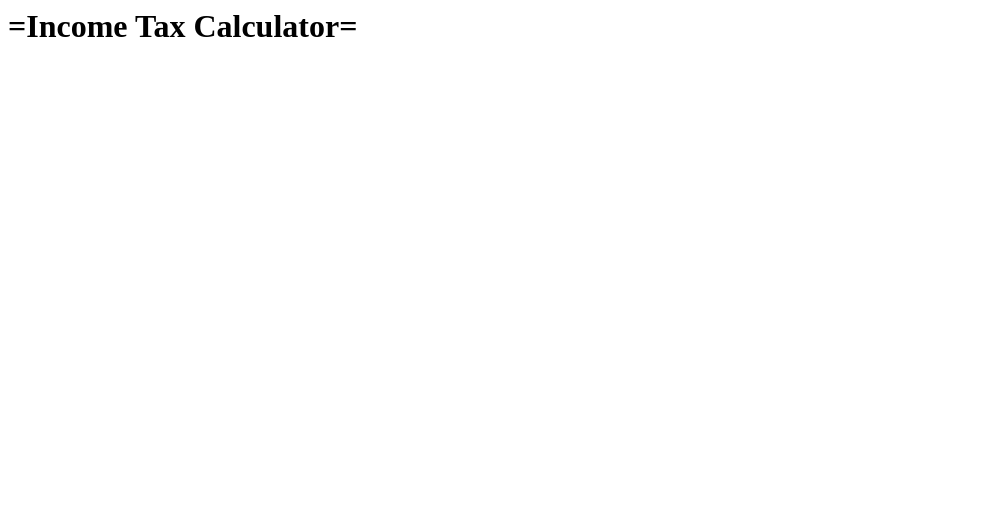
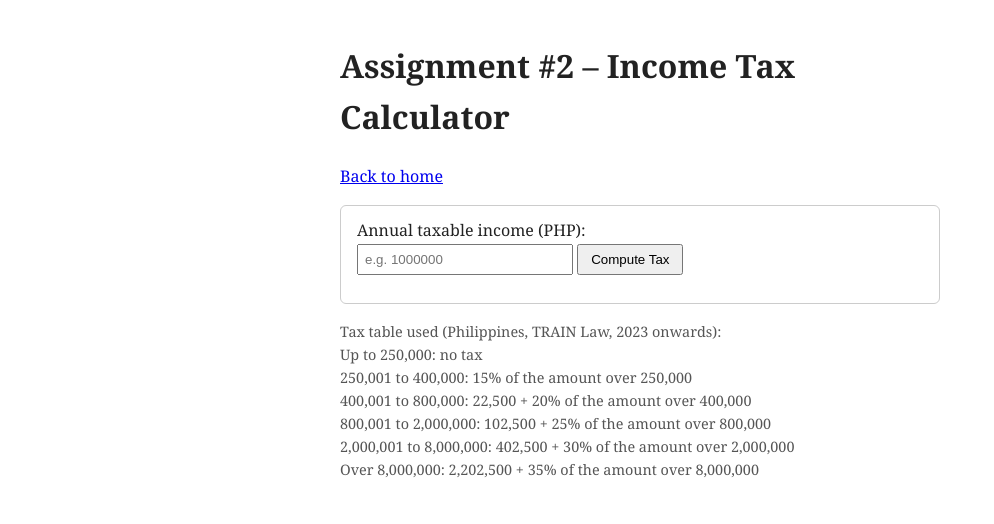
Before and after one commit to jdelfin08/cs1130-computing, a plain HTML site: page assignment2.html in a window 1280 px wide. Shown: the whole page, without its empty margins (0-994 px from the left). Drawn offline with Linux system fonts and the light colour scheme.

Commit message:
Calculator

```diff
--- a/assignment2.html
+++ b/assignment2.html
@@ -1 +1,106 @@
-<h1>=Income Tax Calculator=</h1>
+<!DOCTYPE html>
+<html lang="en">
+<head>
+  <meta charset="UTF-8">
+  <meta name="viewport" content="width=device-width, initial-scale=1">
+  <title>Assignment #2 – Income Tax Calculator</title>
+  <style>
+    body { font-family: Georgia, serif; max-width: 600px; margin: 40px auto; padding: 0 16px; color: #222; line-height: 1.6; }
+    .box { border: 1px solid #ccc; border-radius: 6px; padding: 12px 16px; margin: 16px 0; }
+    input { padding: 6px; width: 200px; }
+    button { padding: 6px 12px; cursor: pointer; }
+    table { border-collapse: collapse; width: 100%; }
+    td { padding: 6px 8px; border-bottom: 1px solid #ddd; }
+    td:last-child { text-align: right; }
+    .total td { font-weight: bold; color: #1f4e78; border-top: 2px solid #1f4e78; }
+    .error { color: #b00020; font-weight: bold; }
+    .note { font-size: 0.9em; color: #555; }
+  </style>
+</head>
+<body>
+  <h1>Assignment #2 – Income Tax Calculator</h1>
+  <p><a href="index.html">Back to home</a></p>
+
+  <div class="box">
+    <label for="income">Annual taxable income (PHP):</label><br>
+    <input type="number" id="income" placeholder="e.g. 1000000">
+    <button onclick="computeTax()">Compute Tax</button>
+    <p class="error" id="error"></p>
+  </div>
+
+  <div class="box" id="resultBox" style="display:none;"></div>
+
+  <p class="note">
+    Tax table used (Philippines, TRAIN Law, 2023 onwards):<br>
+    Up to 250,000: no tax<br>
+    250,001 to 400,000: 15% of the amount over 250,000<br>
+    400,001 to 800,000: 22,500 + 20% of the amount over 400,000<br>
+    800,001 to 2,000,000: 102,500 + 25% of the amount over 800,000<br>
+    2,000,001 to 8,000,000: 402,500 + 30% of the amount over 2,000,000<br>
+    Over 8,000,000: 2,202,500 + 35% of the amount over 8,000,000
+  </p>
+
+  <script>
+    // Formats a number as money, like PHP 1,234.50
+    function money(amount) {
+      return "PHP " + amount.toLocaleString("en-PH", { minimumFractionDigits: 2, maximumFractionDigits: 2 });
+    }
+
+    function computeTax() {
+      document.getElementById("error").innerHTML = "";
+      document.getElementById("resultBox").style.display = "none";
+
+      // 1. Read and check the input
+      var text = document.getElementById("income").value;
+      var income = parseFloat(text);
+      if (text === "" || isNaN(income) || income < 0) {
+        document.getElementById("error").innerHTML = "Please enter an income of 0 or more.";
+        return;
+      }
+
+      // 2. Find the bracket. The checks go from the LOWEST bracket up,
+      //    and the first one that is true is the one that runs.
+      var tax = 0;
+      var bracket = "";
+      if (income <= 250000) {
+        tax = 0;
+        bracket = "Up to 250,000 (0%)";
+      } else if (income <= 400000) {
+        tax = (income - 250000) * 0.15;
+        bracket = "250,001 to 400,000 (15%)";
+      } else if (income <= 800000) {
+        tax = 22500 + (income - 400000) * 0.20;
+        bracket = "400,001 to 800,000 (20%)";
+      } else if (income <= 2000000) {
+        tax = 102500 + (income - 800000) * 0.25;
+        bracket = "800,001 to 2,000,000 (25%)";
+      } else if (income <= 8000000) {
+        tax = 402500 + (income - 2000000) * 0.30;
+        bracket = "2,000,001 to 8,000,000 (30%)";
+      } else {
+        tax = 2202500 + (income - 8000000) * 0.35;
+        bracket = "Over 8,000,000 (35%)";
+      }
+
+      // 3. Work out the extras
+      var afterTax = income - tax;
+      var effectiveRate = 0;
+      if (income > 0) {
+        effectiveRate = tax / income * 100;
+      }
+
+      // 4. Show the result
+      var html = "<h2>Result</h2><table>" +
+        "<tr><td>Annual taxable income</td><td>" + money(income) + "</td></tr>" +
+        "<tr><td>Tax bracket</td><td>" + bracket + "</td></tr>" +
+        "<tr><td>Effective tax rate</td><td>" + effectiveRate.toFixed(2) + "%</td></tr>" +
+        "<tr><td>Income after tax</td><td>" + money(afterTax) + "</td></tr>" +
+        "<tr class='total'><td>INCOME TAX DUE</td><td>" + money(tax) + "</td></tr>" +
+        "</table>";
+      var box = document.getElementById("resultBox");
+      box.innerHTML = html;
+      box.style.display = "block";
+    }
+  </script>
+</body>
+</html>
```
